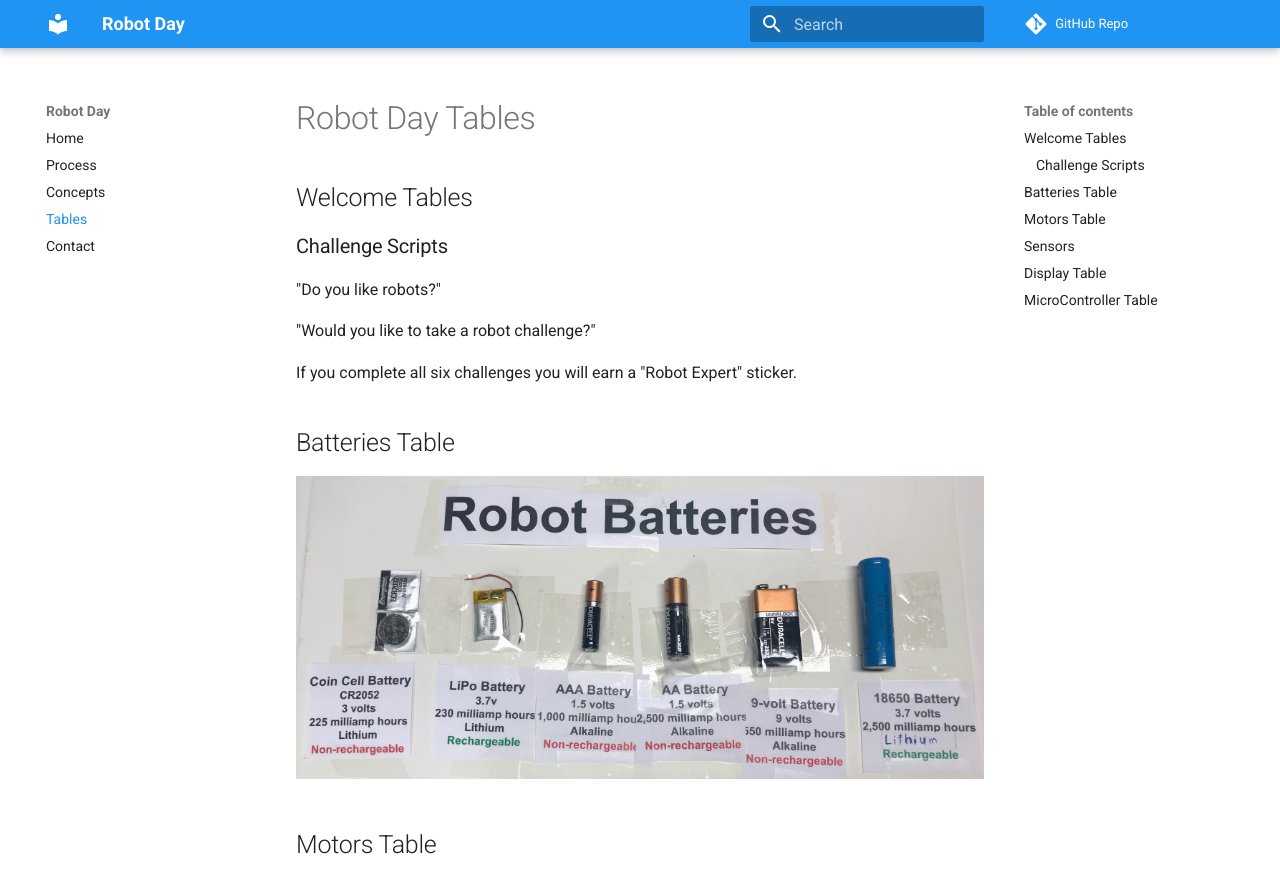
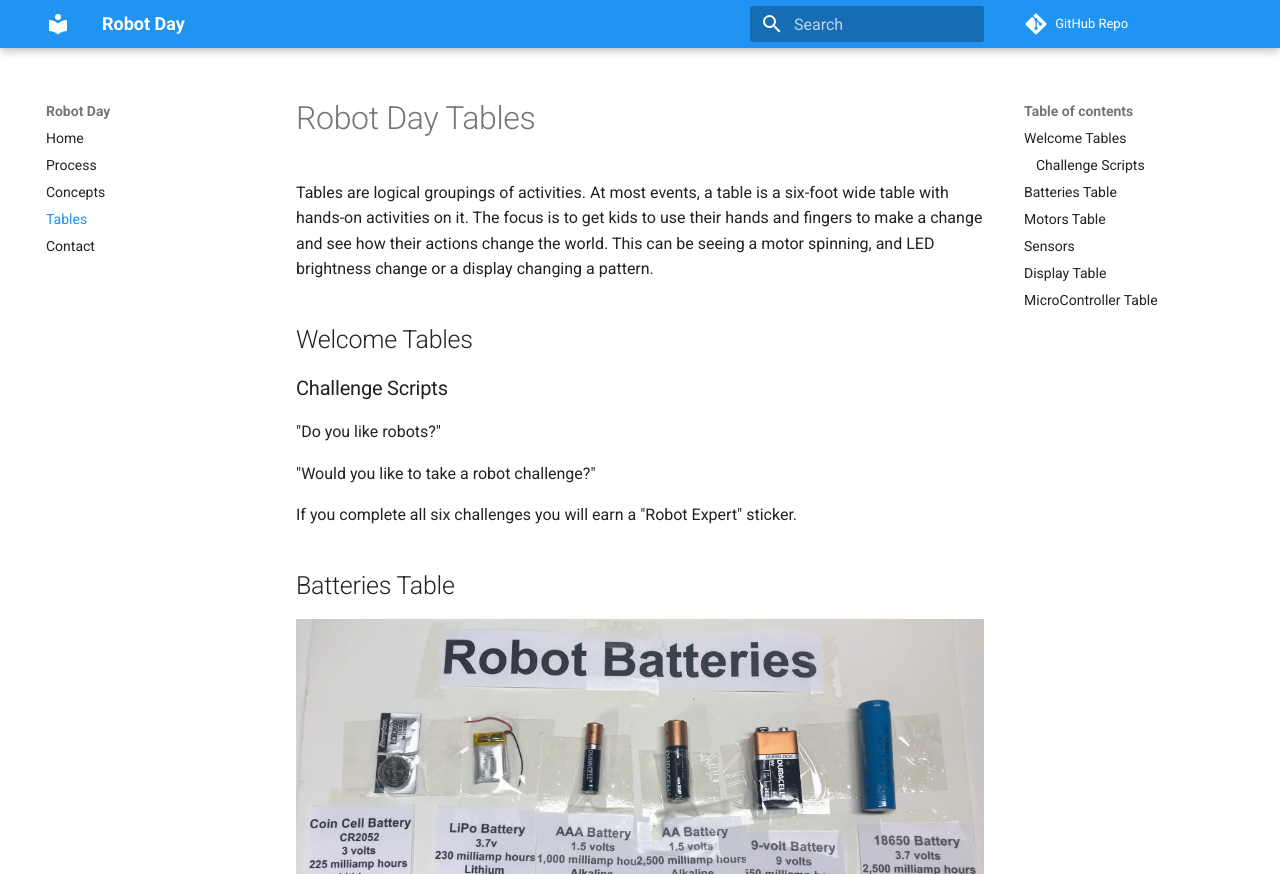
Before and after one commit to dmccreary/robot-day, an MkDocs documentation site: the page built from docs/tables.md, in a window 1280 px wide and 900 px high, cut to the strip 0-874 px from the top of the window. Built offline with MkDocs 1.6.1 and Material for MkDocs 9.7.7, drawn with Linux system fonts in a browser that asks for light colours; comment, search, counter and statistics services are not loaded.

Commit message:
updating content

```diff
--- a/docs/tables.md
+++ b/docs/tables.md
@@ -1,6 +1,10 @@
 # Robot Day Tables
 
+Tables are logical groupings of activities.  At most events, a table is a six-foot wide table with hands-on activities on it.  The focus is to get kids to use their hands and fingers to make a change and see how their actions change the world.  This can be seeing a motor spinning, and LED brightness change or a display changing a pattern.
+
 ## Welcome Tables
+
+
 
 ### Challenge Scripts
 
```
Also changed, not shown: README.md (+3 -1 lines), docs/activities/batteries.md (added), docs/activities/code.md (added), docs/activities/computer-vision.md (added), docs/activities/displays.md (added), docs/activities/donkey-car.md (added), docs/activities/h-bridge.md (added), docs/activities/index.md (added), docs/activities/motors.md (added), docs/activities/pwm.md (added), docs/activities/sensors.md (added).
